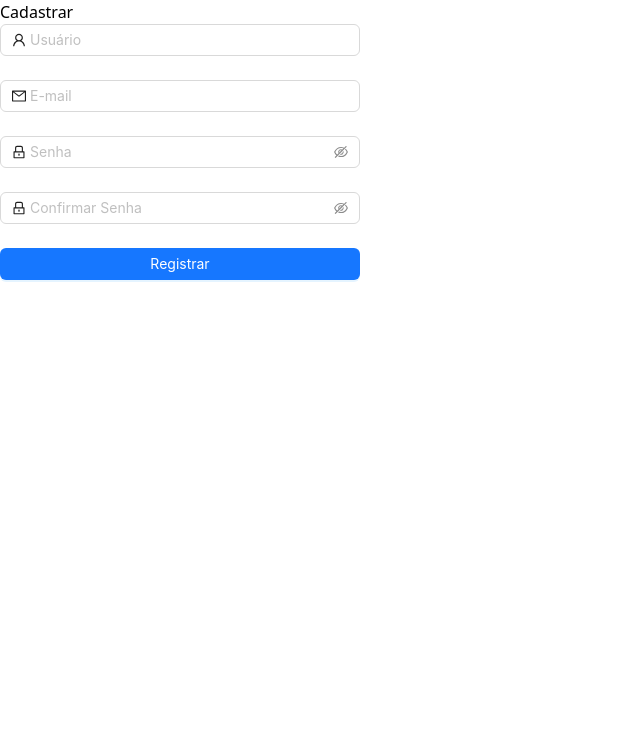
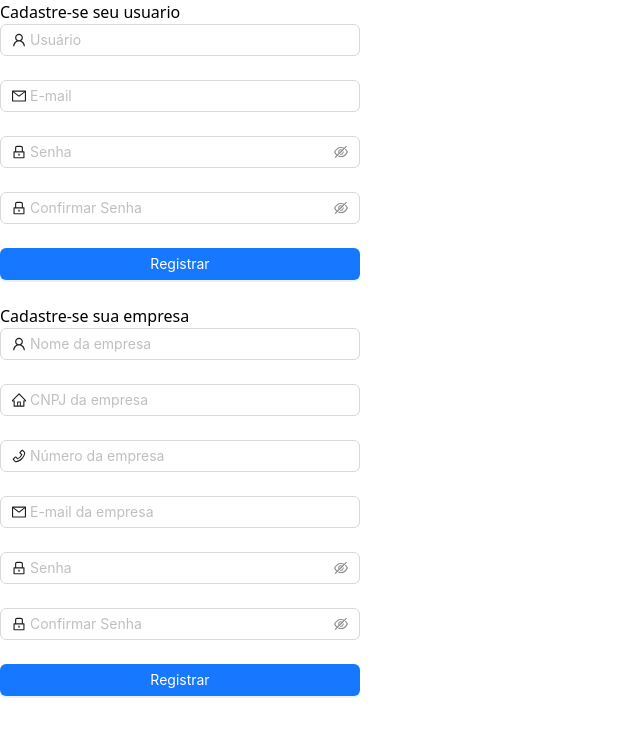
Before and after one commit to IT-group-FACEF/Hackthon-Front, a React (Vite) app: page /register in a window 1280 px wide. Shown: the top 736 px of the page, without its empty margins (0-640 px from the left). Built offline with nearby package versions, Linux system fonts and the light colour scheme.

Commit message:
Test Register

```diff
--- a/package.json
+++ b/package.json
@@ -10,6 +10,7 @@
     "preview": "vite preview"
   },
   "dependencies": {
+    "@ant-design/charts": "^2.2.1",
     "@ant-design/icons": "^5.5.1",
     "antd": "^5.20.3",
     "axios": "^1.7.5",
--- /dev/null
+++ b/src/components/RegisterCompany.jsx
@@ -0,0 +1,144 @@
+import {
+  UserOutlined,
+  LockOutlined,
+  MailOutlined,
+  PhoneOutlined,
+  HomeOutlined,
+} from "@ant-design/icons";
+import { Button, Form, Input } from "antd";
+import { useNavigate } from "react-router-dom";
+import { register } from "../utils/auth"; // Importa a função de registro
+
+const RegisterCompany = () => {
+  const navigate = useNavigate();
+
+  const onFinish = async (values) => {
+    try {
+      await register(values, navigate); // Chama a função de registro
+      console.log("Registro bem-sucedido:", data);
+    } catch (error) {
+      console.error("Erro ao tentar registrar:", error.message);
+    }
+  };
+
+  return (
+    <Form
+      name="register"
+      initialValues={{
+        remember: true,
+      }}
+      style={{
+        maxWidth: 360,
+      }}
+      onFinish={onFinish}
+    >
+      <Form.Item
+        name="username"
+        hasFeedback
+        rules={[
+          {
+            required: true,
+            message: "Por favor insira o nome da empresa",
+          },
+        ]}
+      >
+        <Input prefix={<UserOutlined />} placeholder="Nome da empresa" />
+      </Form.Item>
+      <Form.Item
+        name="CNPJ"
+        hasFeedback
+        rules={[
+          {
+            required: true,
+            message: "Por favor insira um CNPJ",
+          },
+        ]}
+      >
+        <Input prefix={<HomeOutlined />} placeholder="CNPJ da empresa" />
+      </Form.Item>
+      <Form.Item
+        name="phone"
+        rules={[
+          {
+            required: true,
+            message: "Please input your phone number!",
+          },
+        ]}
+      >
+        <Input
+          prefix={<PhoneOutlined />}
+          style={{
+            width: "100%",
+          }}
+          placeholder="Número da empresa"
+        />
+      </Form.Item>
+      <Form.Item
+        name="email"
+        hasFeedback
+        rules={[
+          {
+            type: "email",
+            message: "O e-mail inserido não é válido!",
+          },
+          {
+            required: true,
+            message: "Por favor insira um E-mail!",
+          },
+        ]}
+      >
+        <Input prefix={<MailOutlined />} placeholder="E-mail da empresa" />
+      </Form.Item>
+      <Form.Item
+        name="password"
+        hasFeedback
+        rules={[
+          {
+            required: true,
+            message: "Por favor insira uma senha!",
+          },
+        ]}
+      >
+        <Input.Password
+          prefix={<LockOutlined />}
+          type="password"
+          placeholder="Senha"
+        />
+      </Form.Item>
+      <Form.Item
+        name="confirm"
+        dependencies={["password"]}
+        hasFeedback
+        rules={[
+          {
+            required: true,
+            message: "Por favor confirme sua senha!",
+          },
+          ({ getFieldValue }) => ({
+            validator(_, value) {
+              if (!value || getFieldValue("password") === value) {
+                return Promise.resolve();
+              }
+              return Promise.reject(
+                new Error("A nova senha que você digitou não corresponde!")
+              );
+            },
+          }),
+        ]}
+      >
+        <Input.Password
+          prefix={<LockOutlined />}
+          type="password"
+          placeholder="Confirmar Senha"
+        />
+      </Form.Item>
+      <Form.Item>
+        <Button block type="primary" htmlType="submit">
+          Registrar
+        </Button>
+      </Form.Item>
+    </Form>
+  );
+};
+
+export default RegisterCompany;
--- a/src/components/RegisterForm.jsx
+++ b/src/components/RegisterUser.jsx
@@ -3,7 +3,7 @@ import { Button, Form, Input } from "antd";
 import { useNavigate } from "react-router-dom";
 import { register } from "../utils/auth"; // Importa a função de registro
 
-const RegisterForm = () => {
+const RegisterUser = () => {
   const navigate = useNavigate();
 
   const onFinish = async (values) => {
@@ -106,4 +106,4 @@ const RegisterForm = () => {
   );
 };
 
-export default RegisterForm;
+export default RegisterUser;
--- /dev/null
+++ b/src/components/input.jsx
@@ -0,0 +1,4 @@
+import React from 'react';
+import { Input } from 'antd';
+const App = () => <Input placeholder="Basic usage" />;
+export default App;
--- a/src/pages/Auth/Register.jsx
+++ b/src/pages/Auth/Register.jsx
@@ -1,11 +1,16 @@
-import App from "../../components/RegisterForm";
+import RegisterUser from "../../components/RegisterUser";
+import RegisterCompany from "../../components/RegisterCompany";
 
 const Register = () => {
   return (
-    <section className="flex justify-center items-center min-h-[85vh] text-center">
+    <section className="flex justify-evenly items-center min-h-[85vh] text-center ">
+      <div className="">
+        <div className="mb-20">Cadastre-se seu usuario</div>
+        <RegisterUser />
+      </div>
       <div>
-        <div className="mb-20">Cadastrar</div>
-        <App />
+        <div className="mb-20">Cadastre-se sua empresa</div>
+        <RegisterCompany />
       </div>
     </section>
   );
--- a/src/utils/auth.jsx
+++ b/src/utils/auth.jsx
@@ -23,7 +23,7 @@ export const login = async (credentials, navigate) => {
   }
 };
 
-export const register = async (userData) => {
+export const register = async (userData, navigate) => {
   try {
     const response = await api.post("/register", userData);
 
```
Also changed, not shown: src/Charts/Dados.jsx (added, +43 -0 lines), src/components/input.tsx (deleted, +0 -12 lines), 1 other file (tests, documents, lock files or other folders).
